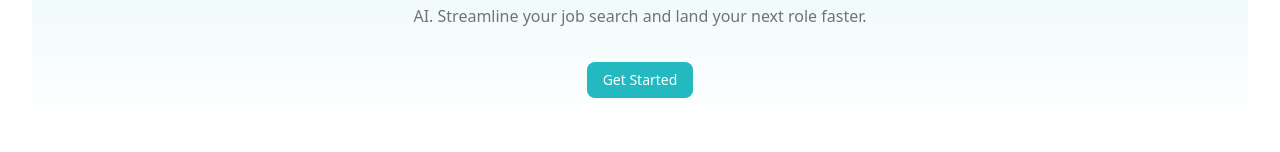
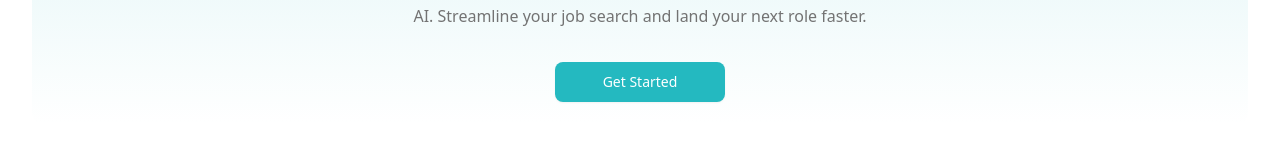
Before and after one commit to matt-powelldev2784/jayobtracker, a Next.js app: page / in a window 1280 px wide. Shown: the part 338-490 px from the top of the page. Built offline with nearby package versions, Linux system fonts and the light colour scheme; no server answers.

Commit message:
feat: update get started link

```diff
--- a/app/page.tsx
+++ b/app/page.tsx
@@ -38,7 +38,9 @@ export default function Home() {
             Streamline your job search and land your next role faster.
           </p>
           <div className="mb-6 flex w-full flex-col items-center justify-center gap-3 px-4 sm:flex-row sm:gap-4">
-            <LinkButton href="/view-jobs">Get Started</LinkButton>
+            <LinkButton size="lg" href="/auth/sign-in" className="px-12">
+              Get Started
+            </LinkButton>
           </div>
         </div>
       </article>
```
